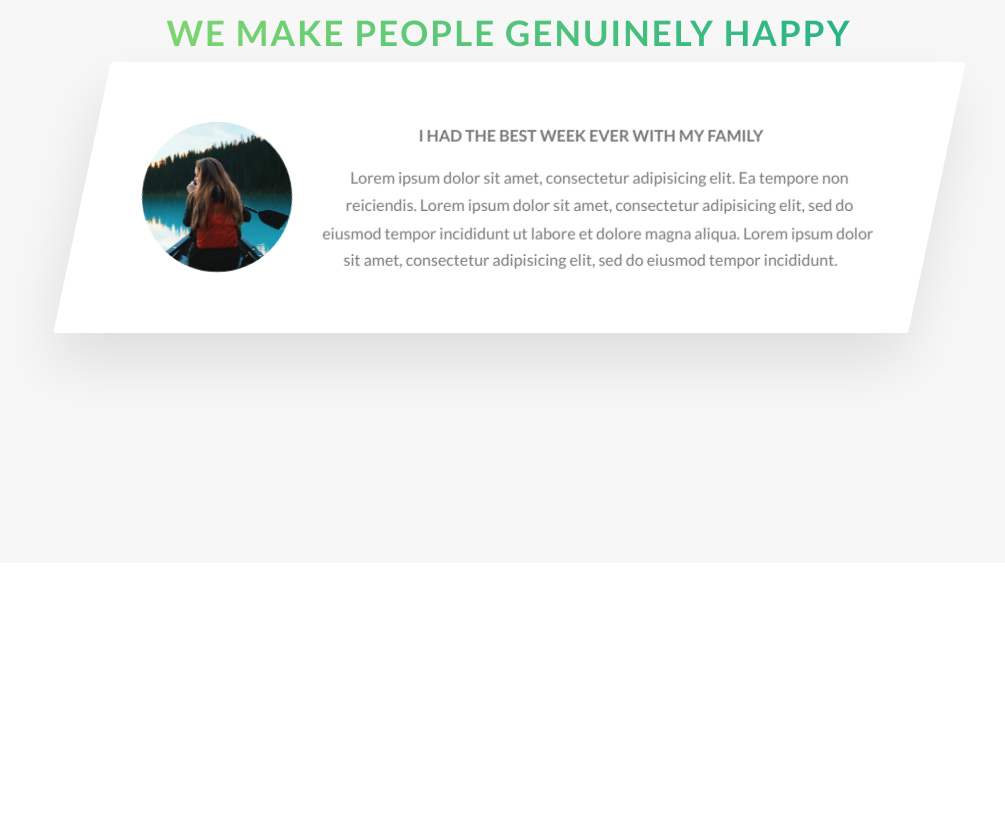
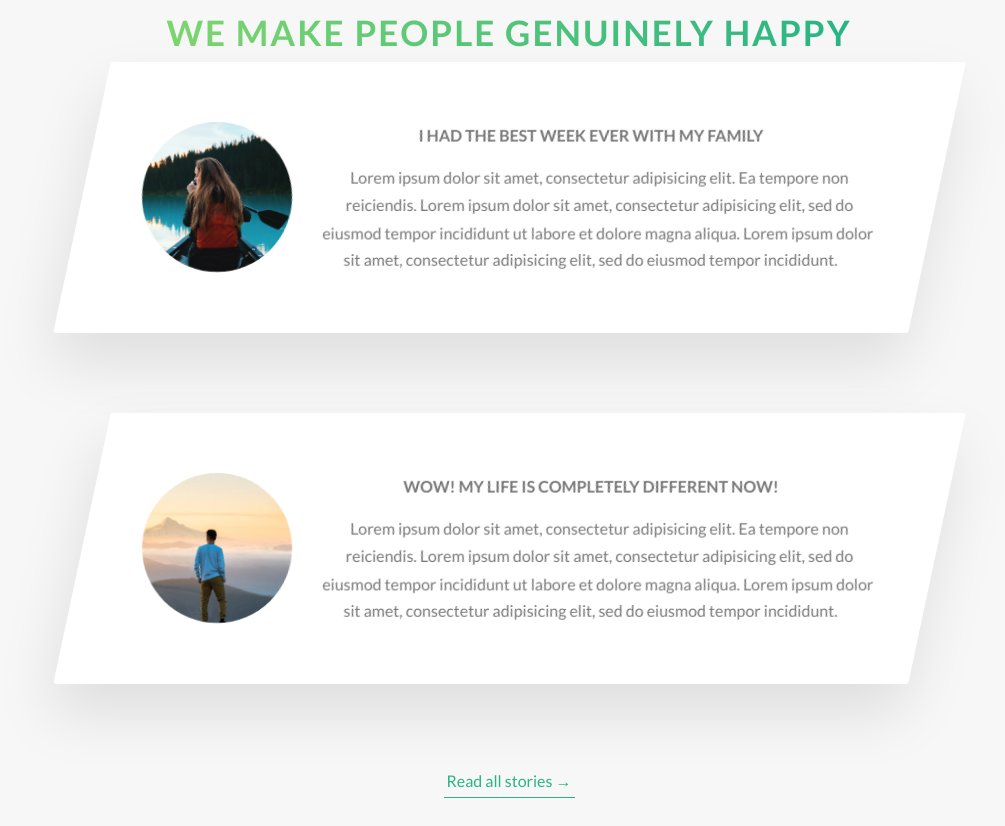
Before and after one commit to petekal1323/LandingPage, a website: page index.html in a window 1280 px wide. Shown: the part 3906-4732 px from the top of the page, without its empty margins (131-1136 px from the left). Before the commit the page ends 4499 px from the top, so only its background shows below. Drawn offline with Linux system fonts and the light colour scheme.

Commit message:
added story and btn to stories section

```diff
--- a/index.html
+++ b/index.html
@@ -234,6 +234,25 @@
               </div>
             </div>
           </div>
+
+          <div class="row">
+            <div class="story">
+              <figure class="story__shape">
+                <img src="img/nat-9.jpg" alt="person on a tour" class="story__img">
+                <figcaption class="story__caption">Brandon Ellis</figcaption>
+              </figure>
+              <div class="story__text">
+                <h3 class="heading-tertiary u-margin-bottom-small">Wow! My life is completely different now!</h3>
+                <p>Lorem ipsum dolor sit amet, consectetur adipisicing elit. Ea tempore non reiciendis. Lorem ipsum dolor sit amet, consectetur adipisicing elit, sed do eiusmod tempor incididunt ut labore et dolore magna aliqua. Lorem ipsum dolor sit amet, consectetur adipisicing elit, sed do eiusmod tempor incididunt.
+                </p>
+
+              </div>
+            </div>
+          </div>
+        </div>
+
+        <div class="u-center-text u-margin-top-huge">
+          <a href="#" class="btn-text">Read all stories &rarr;</a>
         </div>
 
       </section>
```
